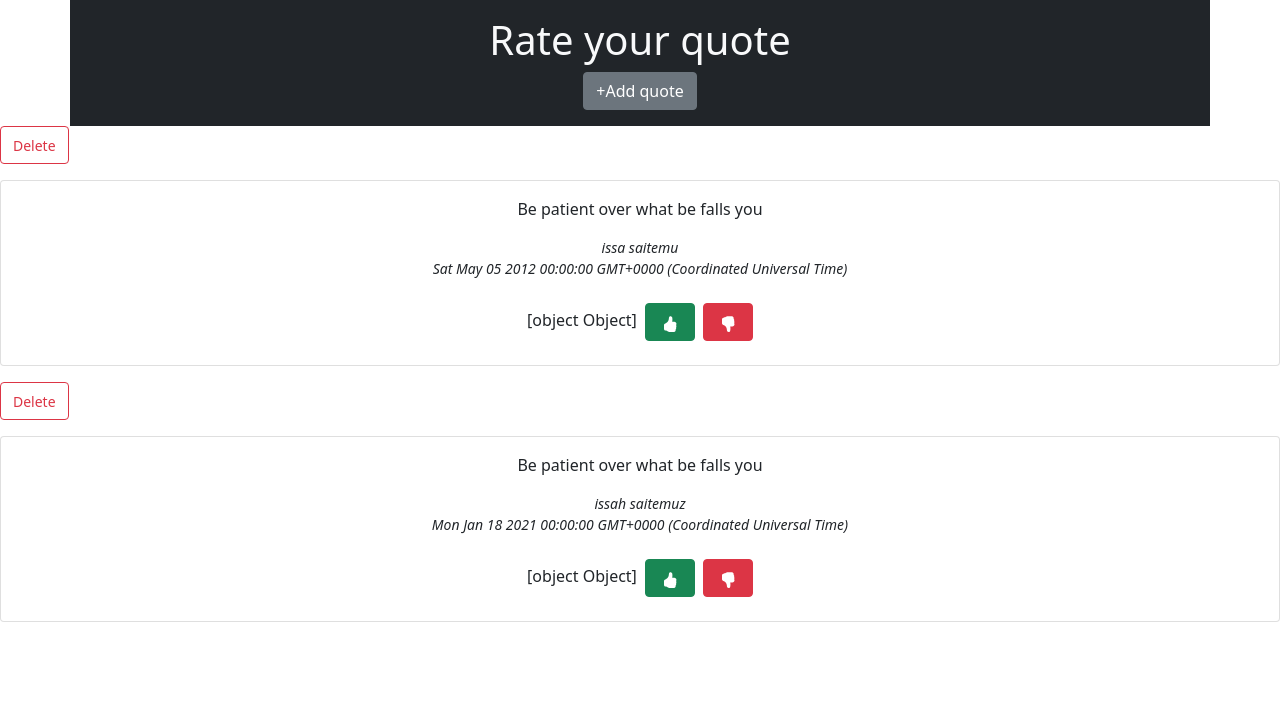
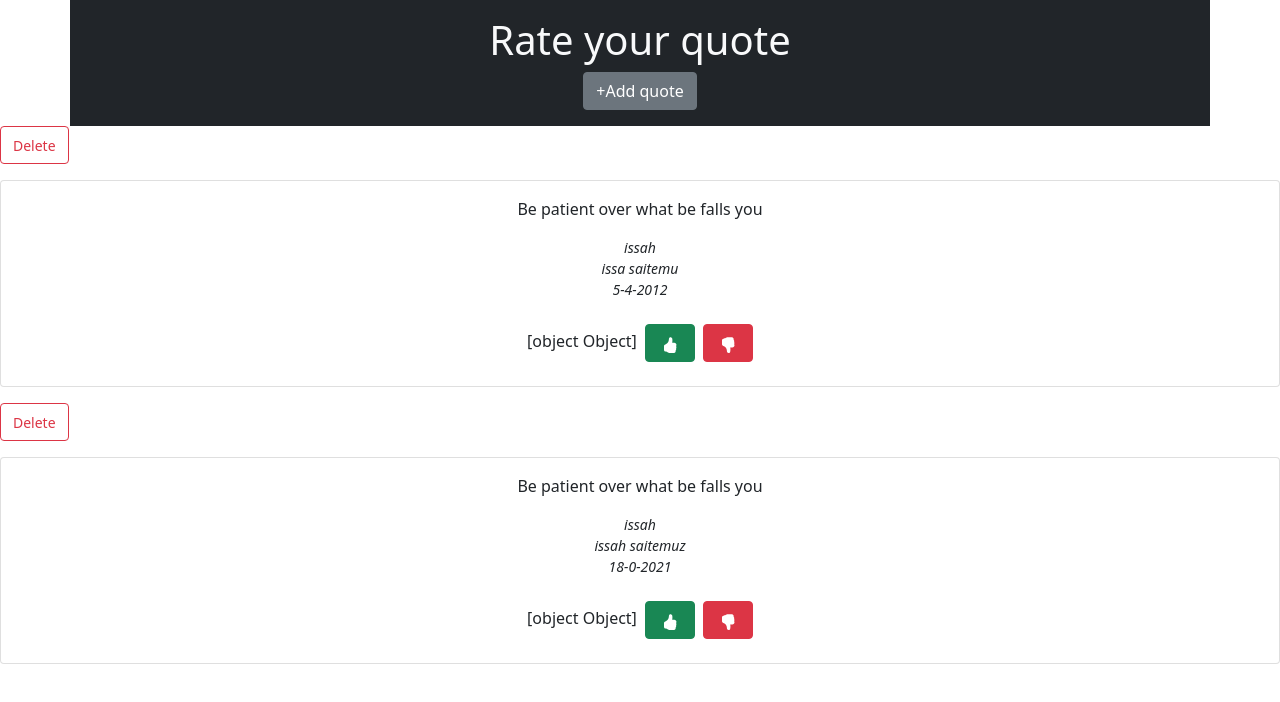
Before and after one commit to lelemoyog/core-IPs-1, an Angular app: page / in a window 1280 px wide. Shown: the top 702 px of the page. Built offline with nearby package versions, Linux system fonts and the light colour scheme.

Commit message:
added a pipe to filter the date

```diff
--- a/src/app/app.module.ts
+++ b/src/app/app.module.ts
@@ -7,6 +7,7 @@ import { AppComponent } from './app.component';
 import { QuoteComponent } from './quote/quote.component';
 import { VoteComponent } from './vote/vote.component';
 import { QuoteFormComponent } from './quote-form/quote-form.component';
+import { FilterdatePipe } from './filterdate.pipe';
 
 
 @NgModule({
@@ -15,6 +16,7 @@ import { QuoteFormComponent } from './quote-form/quote-form.component';
     QuoteComponent,
     VoteComponent,
     QuoteFormComponent,
+    FilterdatePipe,
 
   ],
   imports: [
--- /dev/null
+++ b/src/app/filterdate.pipe.ts
@@ -0,0 +1,18 @@
+import { Pipe, PipeTransform } from '@angular/core';
+
+@Pipe({
+  name: 'filterdate'
+})
+export class FilterdatePipe implements PipeTransform {
+
+  transform(value: any): any {
+    let fullyear = value.getFullYear();
+    let month = value.getMonth();
+    let day = value.getDate()
+
+
+    let readablef = day + '-'+ month + '-' + fullyear
+    return readablef;
+  }
+
+}
--- a/src/app/quote/quote.component.html
+++ b/src/app/quote/quote.component.html
@@ -7,8 +7,8 @@
     <div class="card mb-3 mt-3 p-3  text-center text-dark " >
         <p>{{qoute.postedquote}}</p>
         <small>
-            <em><p>{{qoute.name}}<br>
-            {{qoute.posteddate}}</p></em>
+            <em>{{qoute.author}}<br><p>{{qoute.name}}<br>
+            {{qoute.posteddate | filterdate}}</p></em>
         </small>
         <app-vote></app-vote>
 
```
Also changed, not shown: 1 other file (tests, documents, lock files or other folders).
